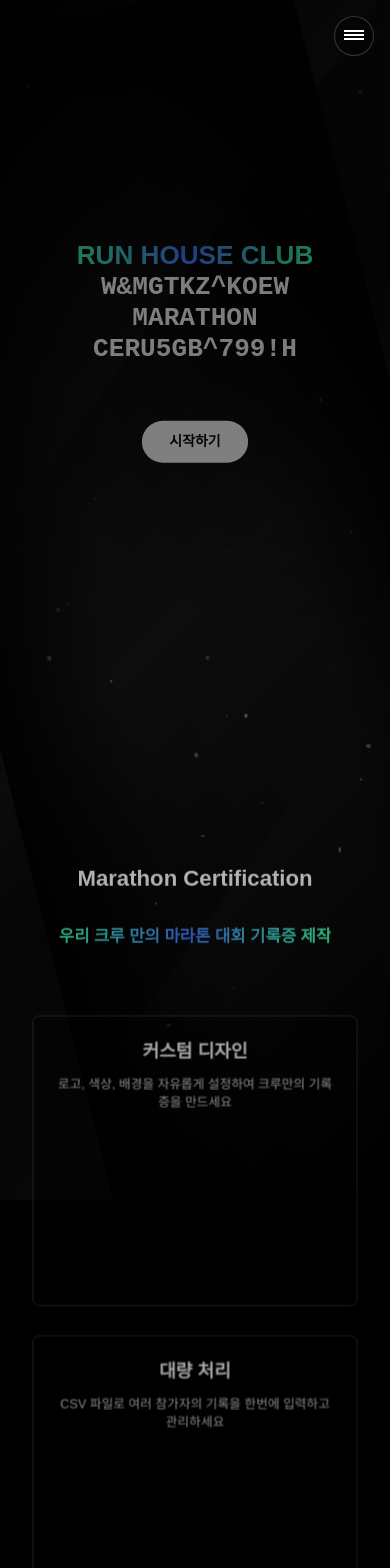
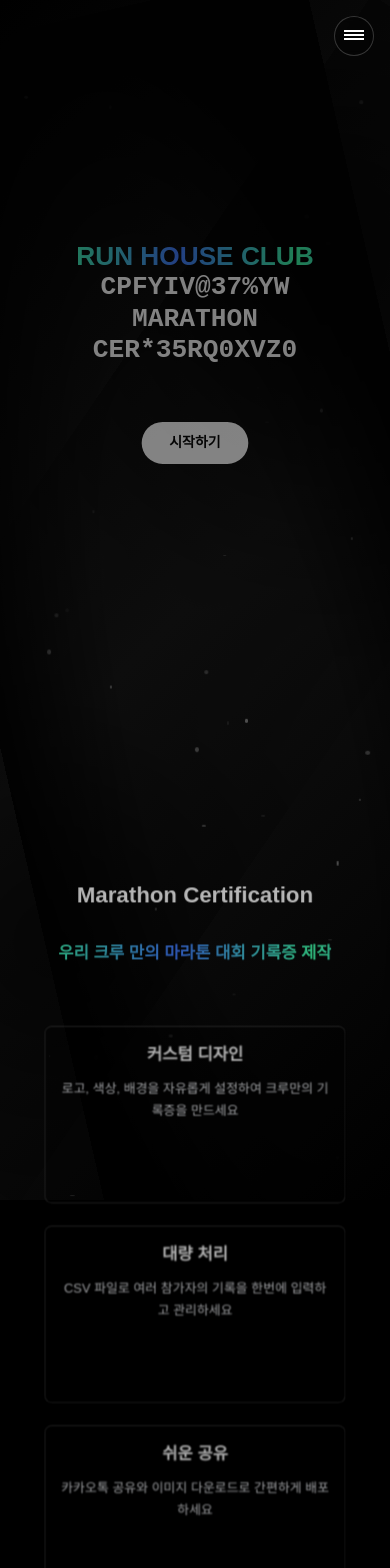
Before and after one commit to WHS95/running_crew_certification_maker, a Next.js app: page / in a window 390 px wide. Shown: the top 1568 px of the page. Built offline with nearby package versions, Linux system fonts and the light colour scheme.

Commit message:
Refactor Home component layout and styling for enhanced responsiveness, adjusting card dimensions, padding, and text styles for better readability.

```diff
--- a/src/app/page.tsx
+++ b/src/app/page.tsx
@@ -158,48 +158,47 @@ export default function Home() {
                 </GradientText>
               </div>
             </div>
-            <div className='grid md:grid-cols-3 gap-8 mt-16 scroll-animate'>
+            <div className='grid md:grid-cols-3 gap-6 md:gap-8 mt-16 scroll-animate px-4 md:px-0'>
               <SpotlightCard
-                className='p-6 h-80'
+                className='p-4 sm:p-6 md:p-8 h-48 sm:h-56 md:h-64'
                 spotlightColor='rgba(64, 255, 170, 0.15)'
                 spotlightSize={250}
               >
                 <div className='text-center h-full flex flex-col justify-center'>
-                  <h3 className='text-xl font-bold mb-3 text-white'>
+                  <h3 className='text-lg sm:text-xl md:text-2xl font-bold mb-3 sm:mb-4 text-white'>
                     커스텀 디자인
                   </h3>
-                  <p className='text-gray-300 text-sm'>
-                    로고, 색상, 배경을 자유롭게 설정하여 크루만의 기록증을
-                    만드세요
+                  <p className='text-gray-200 text-sm sm:text-base md:text-lg leading-relaxed'>
+                    로고, 색상, 배경을 자유롭게 설정하여 크루만의 기록증을 만드세요
                   </p>
                 </div>
               </SpotlightCard>
 
               <SpotlightCard
-                className='p-6 h-80'
+                className='p-4 sm:p-6 md:p-8 h-48 sm:h-56 md:h-64'
                 spotlightColor='rgba(64, 121, 255, 0.15)'
                 spotlightSize={250}
               >
                 <div className='text-center h-full flex flex-col justify-center'>
-                  <h3 className='text-xl font-bold mb-3 text-white'>
+                  <h3 className='text-lg sm:text-xl md:text-2xl font-bold mb-3 sm:mb-4 text-white'>
                     대량 처리
                   </h3>
-                  <p className='text-gray-300 text-sm'>
+                  <p className='text-gray-200 text-sm sm:text-base md:text-lg leading-relaxed'>
                     CSV 파일로 여러 참가자의 기록을 한번에 입력하고 관리하세요
                   </p>
                 </div>
               </SpotlightCard>
 
               <SpotlightCard
-                className='p-6 h-80'
+                className='p-4 sm:p-6 md:p-8 h-48 sm:h-56 md:h-64'
                 spotlightColor='rgba(255, 100, 255, 0.15)'
                 spotlightSize={250}
               >
                 <div className='text-center h-full flex flex-col justify-center'>
-                  <h3 className='text-xl font-bold mb-3 text-white'>
+                  <h3 className='text-lg sm:text-xl md:text-2xl font-bold mb-3 sm:mb-4 text-white'>
                     쉬운 공유
                   </h3>
-                  <p className='text-white/30 text-sm'>
+                  <p className='text-gray-200 text-sm sm:text-base md:text-lg leading-relaxed'>
                     카카오톡 공유와 이미지 다운로드로 간편하게 배포하세요
                   </p>
                 </div>
```
